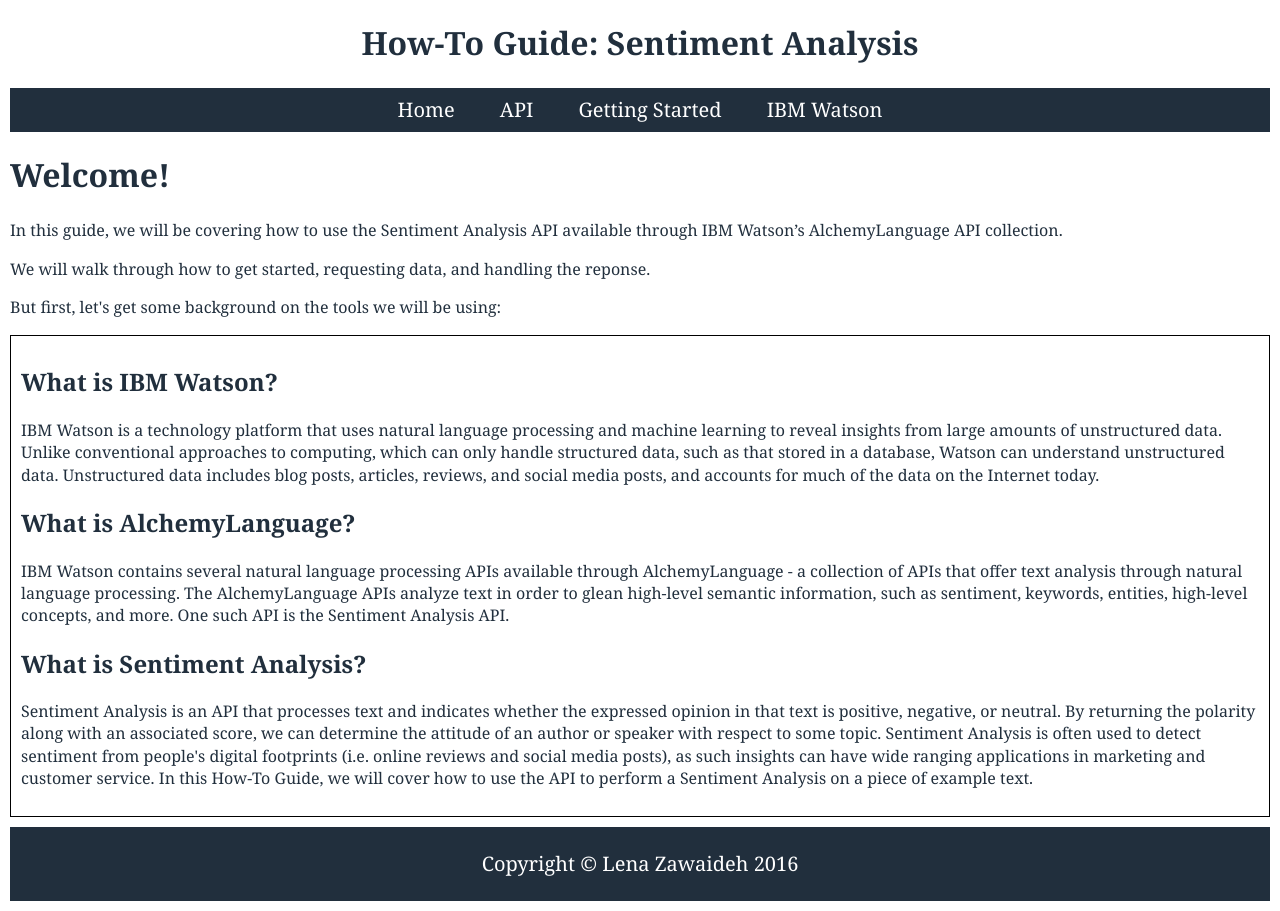
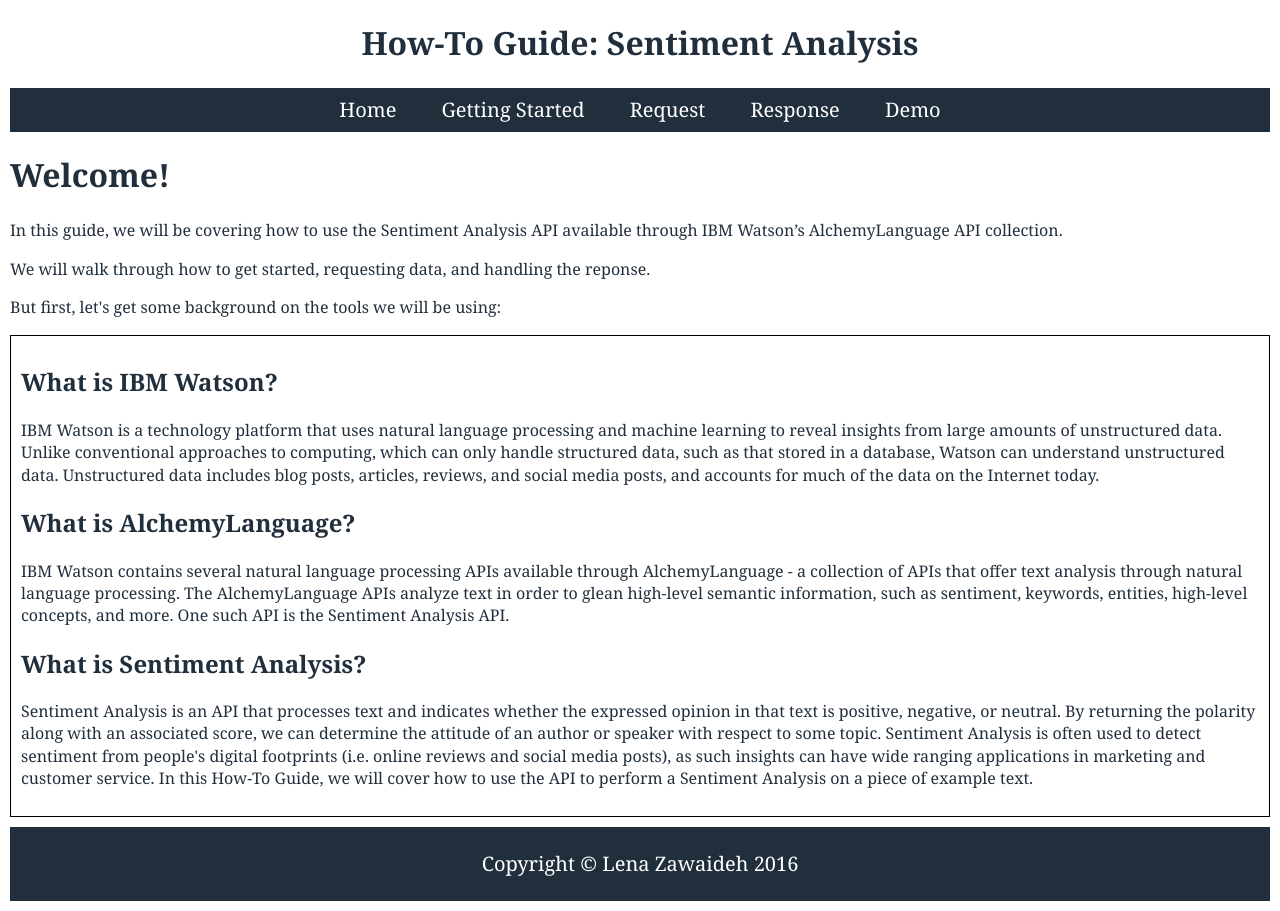
Before and after one commit to lenaz/How-To-Guide, a Jekyll site: the page built from index.html, in a window 1280 px wide. Built offline with Jekyll 4.4.1, drawn with Linux system fonts in a browser that asks for light colours; Markdown is read by kramdown in place of the engine named in the settings.

Commit message:
New html pages

```diff
--- a/_includes/nav.html
+++ b/_includes/nav.html
@@ -1,8 +1,9 @@
 <nav>
     <ul class="nav {{include.navclass}}">
 	<li><a href="{{site.baseurl}}/" class="{% if page.url == '/' %}current{% endif %}">Home</a></li>
-	<li><a href="{{site.baseurl}}/api.html" class="{% if page.url == '/api.html' %}current{% endif %}">API</a></li>
 	<li><a href="{{site.baseurl}}/getting-started.html" class="{% if page.url == '/getting-started.html' %}current{% endif %}">Getting Started</a></li>
-	<li><a href="{{site.baseurl}}/ibm-watson.html" class="{% if page.url == '/ibm-watson.html' %}current{% endif %}">IBM Watson</a></li>
+	<li><a href="{{site.baseurl}}/request..html" class="{% if page.url == '/request' %}current{% endif %}">Request</a></li>
+	<li><a href="{{site.baseurl}}/response.html" class="{% if page.url == '/response.html' %}current{% endif %}">Response</a></li>
+	<li><a href="{{site.baseurl}}/demo.html" class="{% if page.url == '/demo.html' %}current{% endif %}">Demo</a></li>
     </ul>
 </nav>
--- a/api.html
+++ /dev/null
@@ -1,5 +0,0 @@
----
-layout: default
----
-
-<h1>What is an API?</h1>
--- /dev/null
+++ b/demo.html
@@ -0,0 +1,3 @@
+---
+layout: default
+---
--- a/getting-started.html
+++ b/getting-started.html
@@ -2,4 +2,4 @@
 layout: default
 ---
 
-<h1>Getting Started</h1>
+<h1>What is an API?</h1>
--- /dev/null
+++ b/response.html
@@ -0,0 +1,3 @@
+---
+layout: default
+---
```
Also changed, not shown: request.html (renamed from ibm-watson.html).
